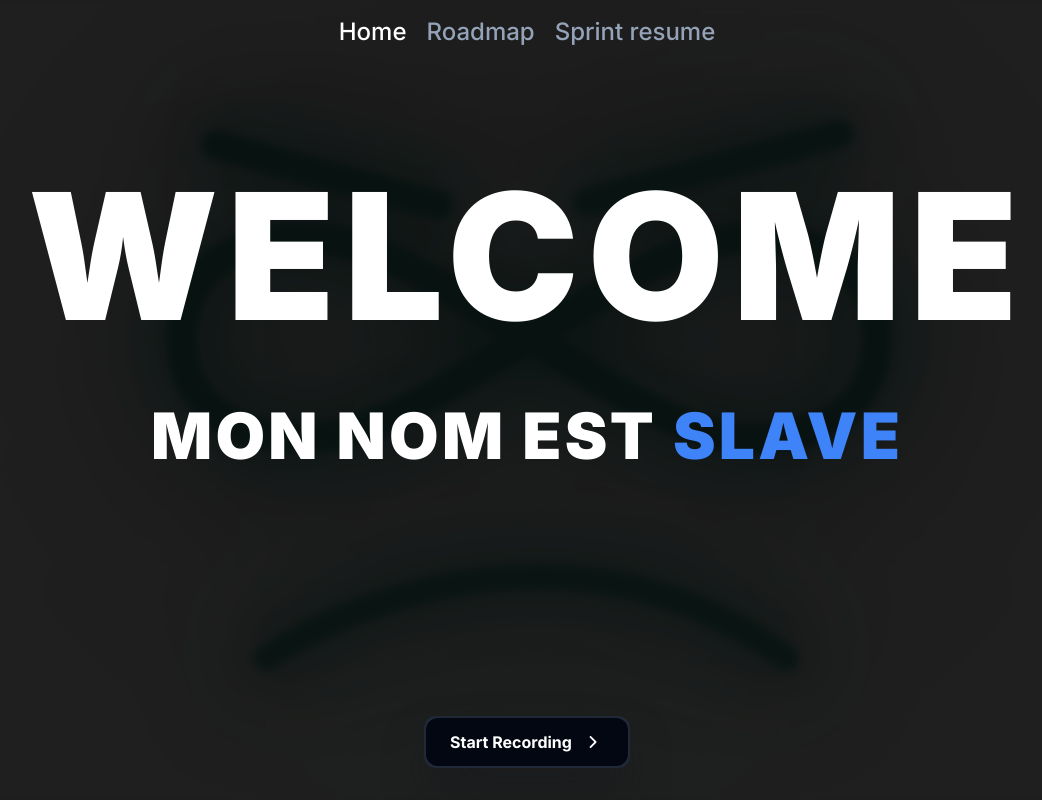
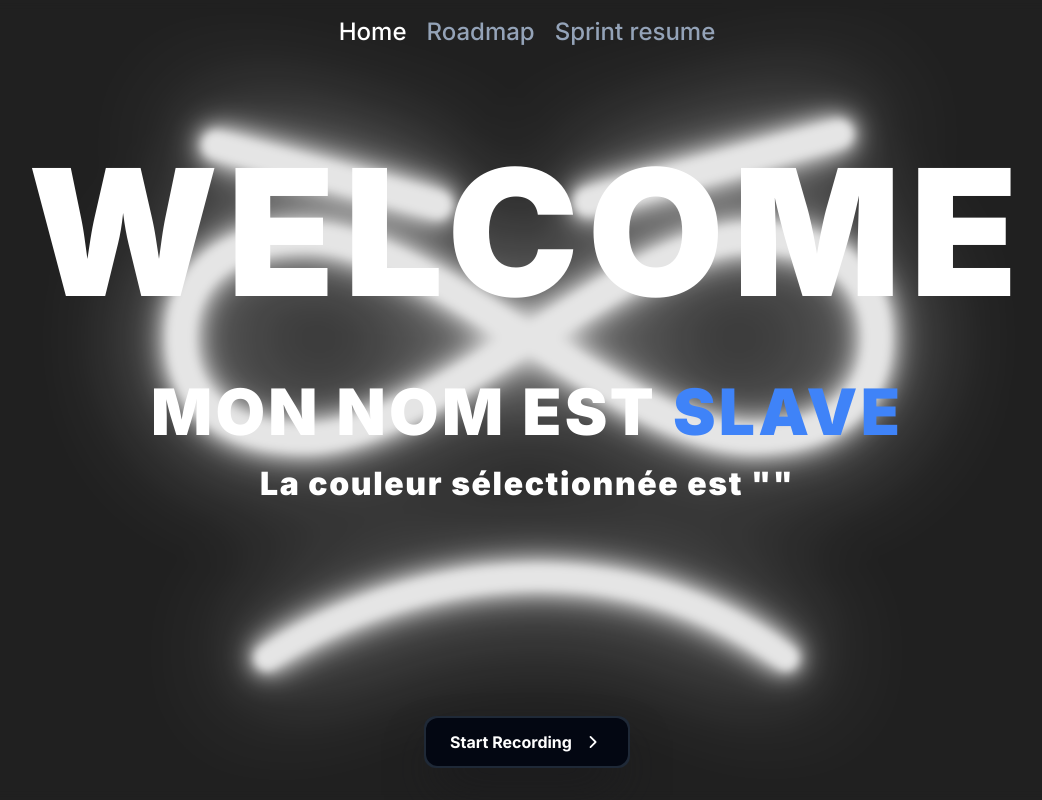
Before and after one commit to 2soum/slave-front, a React (Vite) app: page / in a window 1280 px wide. Shown: the whole page, without its empty margins (113-1155 px from the left). Built offline with nearby package versions, Linux system fonts and the light colour scheme.

Commit message:
Ali est le meilleur c'est une dinguerie

```diff
--- a/src/components/AnimatedFace.tsx
+++ b/src/components/AnimatedFace.tsx
@@ -1,9 +1,12 @@
-import { useState, useEffect } from 'react';
+// src/components/AnimatedFace.tsx
+import React, { useEffect, useState } from 'react';
 import BackgroundSVG from './SVGPackage';
 
-const AnimatedFace = () => {
-  // Génère une couleur hexadécimale aléatoire
-  const getRandomColor = () => {
+interface AnimatedFaceProps {
+  color?: string; // Make color optional
+  intensity: number;
+}
+const getRandomColor = (): string => {
   const letters = '0123456789ABCDEF';
   let color = '#';
   for (let i = 0; i < 6; i++) {
@@ -11,29 +14,16 @@ const AnimatedFace = () => {
   }
   return color;
 };
-
-  // Génère une intensité aléatoire entre 0.3 et 2
-  const getRandomIntensity = () => {
-    return 0.3 + Math.random() * 1.7;
-  };
-
-  const [color, setColor] = useState(getRandomColor());
-  const [intensity, setIntensity] = useState(getRandomIntensity());
+const AnimatedFace: React.FC<AnimatedFaceProps> = ({ color: initialColor, intensity }) => {
+  const [color, setColor] = useState<string>(initialColor || getRandomColor());
 
   useEffect(() => {
-    const changeState = () => {
-      // Change la couleur
-      setColor(getRandomColor());
-      // Change l'intensité
-      setIntensity(getRandomIntensity());
-    };
+    if (initialColor) {
+      setColor(initialColor);
+    }
+  }, [initialColor]);
 
-    // Change d'état toutes les 2-4 secondes
-    const intervalTime = 2000 + Math.random() * 2000;
-    const interval = setInterval(changeState, intervalTime);
 
-    return () => clearInterval(interval);
-  }, []);
 
   return (
     <div className="relative w-full h-full">
--- a/src/components/VoiceSig.tsx
+++ b/src/components/VoiceSig.tsx
@@ -1,3 +1,4 @@
+// src/components/VoiceSig.tsx
 import React, { useState, useEffect, useRef } from 'react';
 import { sendAudioToAPI } from '../service/apiService';
 
@@ -18,7 +19,13 @@ interface VisualizerOptions {
   amp: number;
 }
 
-const VoiceSig: React.FC = () => {
+interface VoiceSigProps {
+  updateColor: (newColor: string) => void;
+  updateIntensity: (newIntensity: number) => void;
+  updateApiResponseText: (newText: string) => void;
+}
+
+const VoiceSig: React.FC<VoiceSigProps> = ({ updateColor, updateIntensity, updateApiResponseText }) => {
   const [isRecording, setIsRecording] = useState<boolean>(false);
   const [audioContext, setAudioContext] = useState<AudioContext | null>(null);
   const [analyser, setAnalyser] = useState<AnalyserNode | null>(null);
@@ -95,6 +102,11 @@ const VoiceSig: React.FC = () => {
         try {
           const response = await sendAudioToAPI(audioBlob);
           console.log("API response:", response);
+
+          // Update color and intensity based on the response or any other logic
+          updateColor(response.output); // Example color
+          updateIntensity(1.5); // Example intensity
+          updateApiResponseText(response.output); // Example API response text
         } catch (error) {
           console.error("Error sending audio to API:", error);
         }
--- a/src/components/WelcomeOverlay.tsx
+++ b/src/components/WelcomeOverlay.tsx
@@ -1,14 +1,31 @@
-import React from 'react';
+// src/components/WelcomeOverlay.tsx
+import React, { useEffect, useState } from 'react';
 
-// Définir l'interface Window globale
-declare global {
-  interface Window {
-    start?: () => void;
-  }
+interface WelcomeOverlayProps {
+  apiResponseText: string;
 }
 
-const WelcomeOverlay: React.FC = () => {
+const WelcomeOverlay: React.FC<WelcomeOverlayProps> = ({ apiResponseText }) => {
   const textOverlayStyle = "opacity-0 transform -translate-y-12 animate-fadeInSlideDown";
+  const [displayText, setDisplayText] = useState<string>('');
+  const [index, setIndex] = useState<number>(0);
+
+  useEffect(() => {
+    if (apiResponseText) {
+      const interval = setInterval(() => {
+        setDisplayText((prevText) => prevText + apiResponseText[index]);
+        setIndex((prevIndex) => prevIndex + 1);
+        if (index >= apiResponseText.length - 1) {
+          clearInterval(interval);
+        }
+      }, 100); // Adjust the speed of the typing animation here
+    }
+  }, [apiResponseText, index]);
+
+  useEffect(() => {
+    setDisplayText('');
+    setIndex(0);
+  }, [apiResponseText]);
 
   return (
     <div className="fixed inset-0 w-screen h-screen overflow-hidden font-sans">
@@ -42,6 +59,14 @@ const WelcomeOverlay: React.FC = () => {
           MON NOM EST <span className="text-blue-500">SLAVE</span>
         </div>
 
+        {/* API Response Text */}
+        <div
+          className={`text-[2rem] font-inter font-extrabold tracking-wider text-white text-center z-10 ${textOverlayStyle}`}
+          style={{ animationDelay: '0.4s' }}
+        >
+          La couleur sélectionnée est "{displayText}"
+        </div>
+
         {/* Canvas Section */}
         <div
           className={`z-10 flex flex-col items-center font-inter font-black ${textOverlayStyle}`}
--- a/src/pages/Home.tsx
+++ b/src/pages/Home.tsx
@@ -1,16 +1,33 @@
-    // src/pages/Home.tsx
+// src/pages/Home.tsx
+import React, { useState } from 'react';
 import VoiceSig from '../components/VoiceSig';
 import WelcomeOverlay from '../components/WelcomeOverlay';
 import Header from '../components/Header';
 import AnimatedFace from '../components/AnimatedFace';
-const Home = () => {
+
+const Home: React.FC = () => {
+  const [color, setColor] = useState<string>('#FFFFFF');
+  const [intensity, setIntensity] = useState<number>(1);
+  const [apiResponseText, setApiResponseText] = useState<string>('');
+
+  const updateColor = (newColor: string) => {
+    setColor(newColor);
+  };
+
+  const updateIntensity = (newIntensity: number) => {
+    setIntensity(newIntensity);
+  };
+
+  const updateApiResponseText = (newText: string) => {
+    setApiResponseText(newText);
+  };
+
   return (
     <div className="min-h-screen">
       <Header />
-      <AnimatedFace />
-
-      <VoiceSig />
-      <WelcomeOverlay />
+      <AnimatedFace color={color} intensity={intensity} />
+      <VoiceSig updateColor={updateColor} updateIntensity={updateIntensity} updateApiResponseText={updateApiResponseText} />
+      <WelcomeOverlay apiResponseText={apiResponseText} />
     </div>
   );
 };
```
Lines whose indentation alone changed are shown as unchanged.
